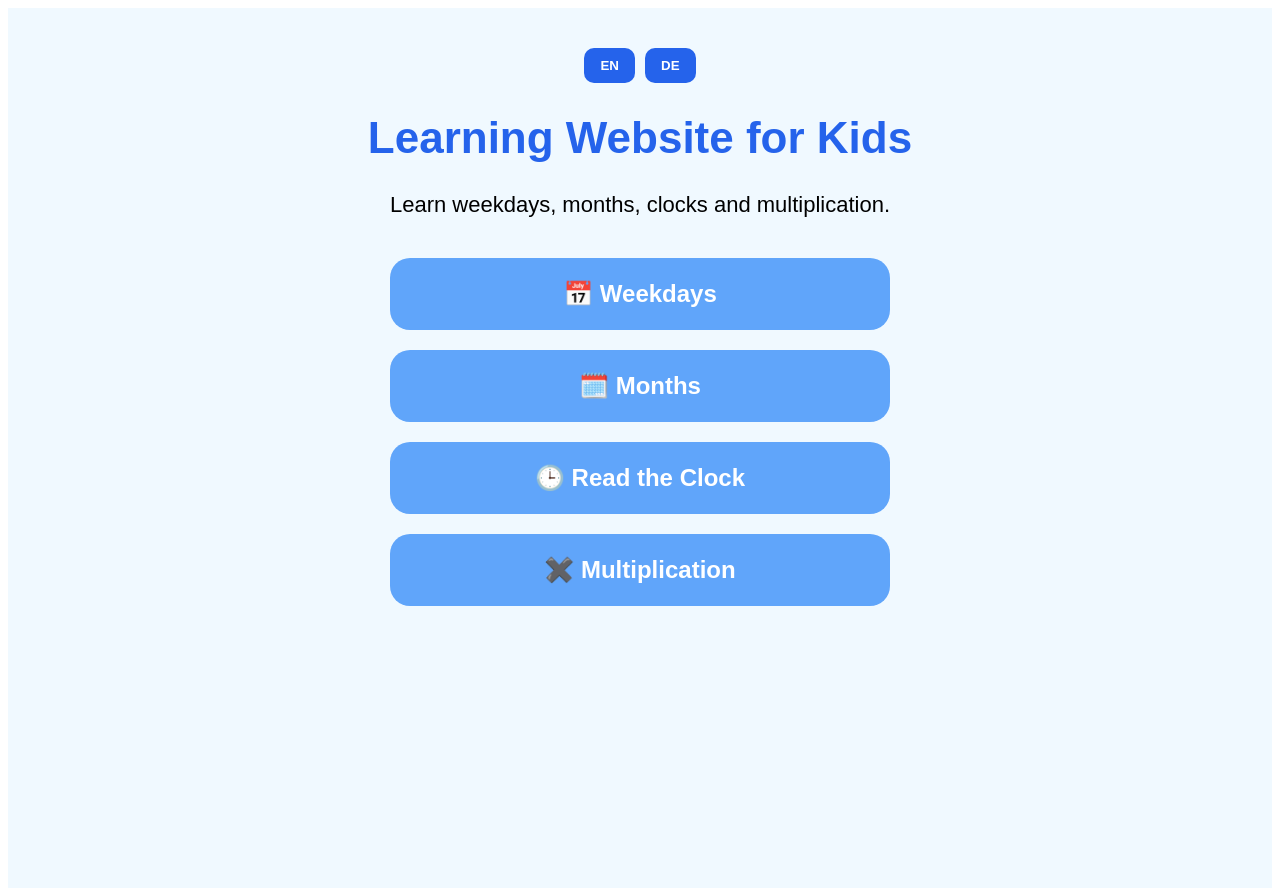
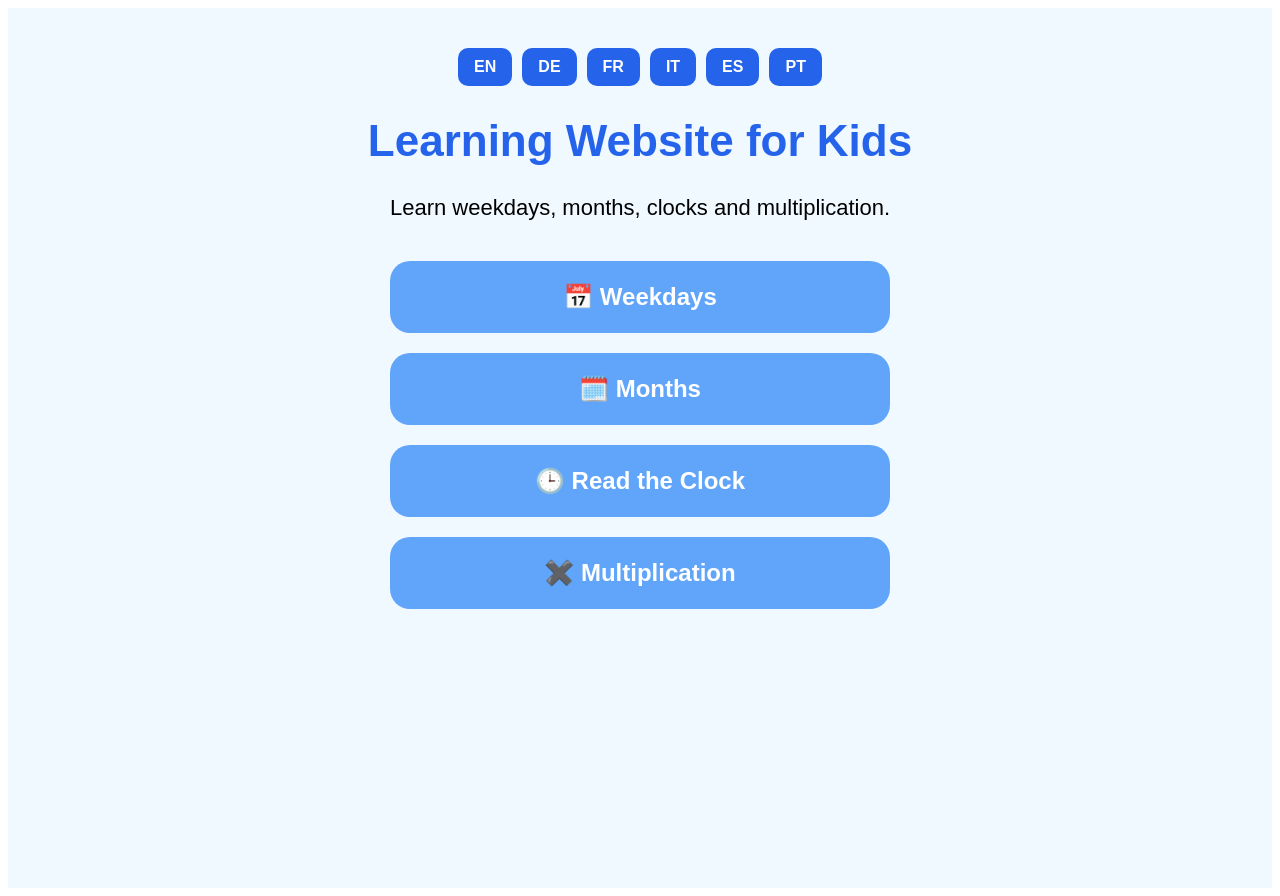
Before and after one commit to ossthun/kids, a Next.js app: page / in a window 1280 px wide. Built offline with nearby package versions, Linux system fonts and the light colour scheme.

Commit message:
Add multiple language buttons for selection

```diff
--- a/pages/index.js
+++ b/pages/index.js
@@ -18,8 +18,29 @@ export default function Home() {
   return (
     <main style={styles.page}>
       <div style={styles.languageBar}>
-        <button onClick={() => changeLanguage("en")} style={styles.langButton}>EN</button>
-        <button onClick={() => changeLanguage("de")} style={styles.langButton}>DE</button>
+        <button onClick={() => changeLanguage("en")} style={styles.langButton}>
+          EN
+        </button>
+
+        <button onClick={() => changeLanguage("de")} style={styles.langButton}>
+          DE
+        </button>
+
+        <button onClick={() => changeLanguage("fr")} style={styles.langButton}>
+          FR
+        </button>
+
+        <button onClick={() => changeLanguage("it")} style={styles.langButton}>
+          IT
+        </button>
+
+        <button onClick={() => changeLanguage("es")} style={styles.langButton}>
+          ES
+        </button>
+
+        <button onClick={() => changeLanguage("pt")} style={styles.langButton}>
+          PT
+        </button>
       </div>
 
       <h1 style={styles.title}>
@@ -59,12 +80,15 @@ const styles = {
     fontFamily: "Arial, sans-serif",
     background: "#f0f9ff",
   },
+
   languageBar: {
     display: "flex",
     justifyContent: "center",
     gap: "10px",
+    flexWrap: "wrap",
     marginBottom: "30px",
   },
+
   langButton: {
     padding: "10px 16px",
     borderRadius: "10px",
@@ -73,14 +97,18 @@ const styles = {
     color: "white",
     fontWeight: "bold",
     cursor: "pointer",
+    fontSize: "16px",
   },
+
   title: {
     fontSize: "44px",
     color: "#2563eb",
   },
+
   subtitle: {
     fontSize: "22px",
   },
+
   grid: {
     display: "grid",
     gap: "20px",
```
